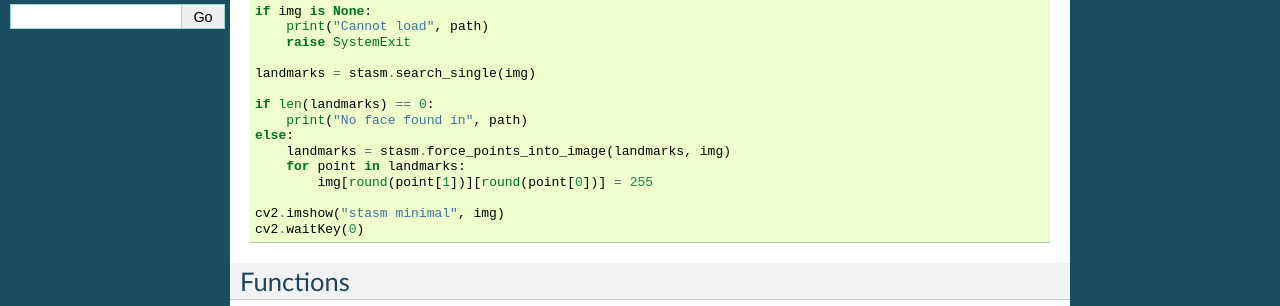
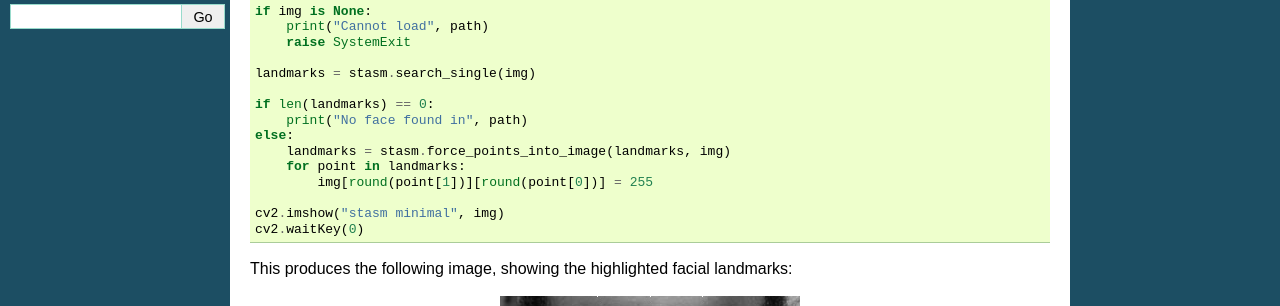
Before and after one commit to mjszczep/PyStasm, a Sphinx documentation site: the page built from doc/index.rst, in a window 1280 px wide and 900 px high, scrolled down 366 px, cut to the strip 0-306 px from the top of the window. Built offline with Sphinx 7.4.7, drawn with Linux system fonts in a browser that asks for light colours.

Commit message:
Added example image to docs

```diff
--- a/doc/index.rst
+++ b/doc/index.rst
@@ -39,6 +39,12 @@
     cv2.imshow("stasm minimal", img)
     cv2.waitKey(0)
 
+This produces the following image, showing the highlighted facial landmarks:
+
+.. image:: example.jpg
+   :align: center
+   :alt: Stasm demonstration
+
 Functions
 ---------
 .. autofunction:: stasm.init
```
Also changed, not shown: doc/example.jpg (added).
